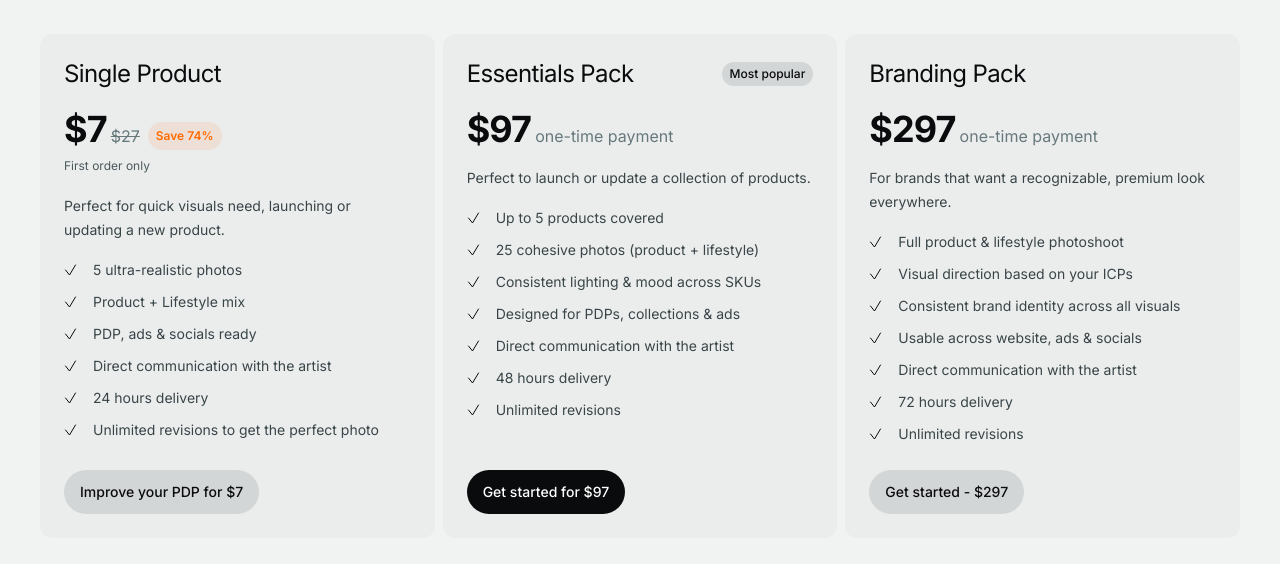
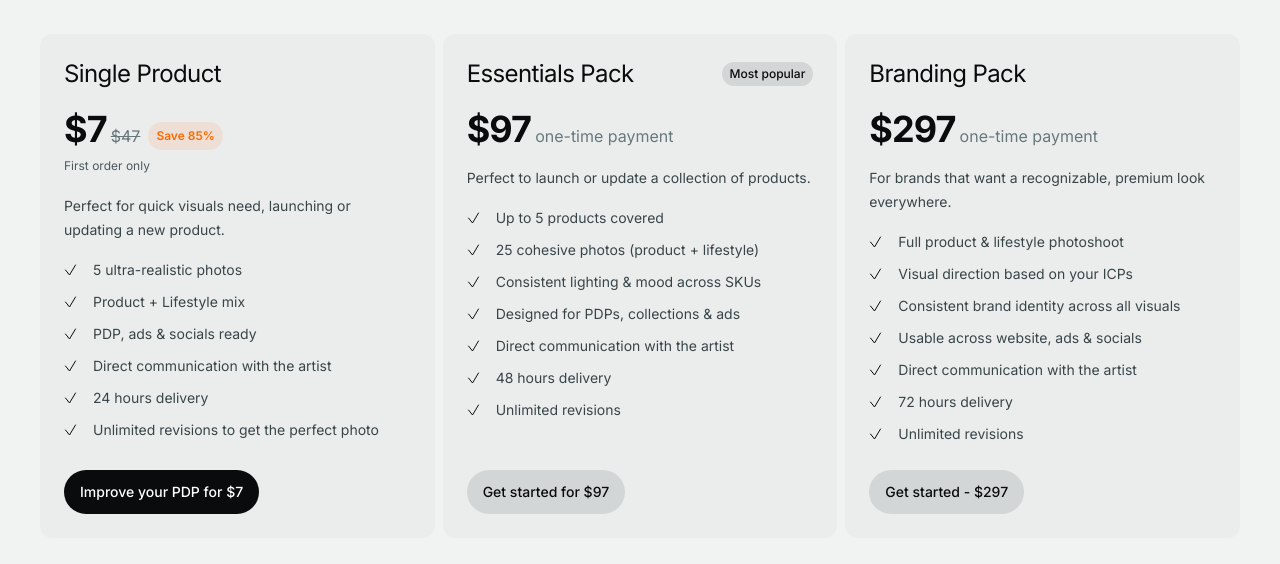
Before and after one commit to julianalert/finalYuzuu, a Next.js app: page / in a window 1280 px wide. Shown: the part 4580-5144 px from the top of the page. Built offline with nearby package versions, Linux system fonts and the light colour scheme.

Commit message:
new pricing

```diff
--- a/src/app/page.tsx
+++ b/src/app/page.tsx
@@ -866,7 +866,7 @@ export default function Page() {
             <Plan
               name="Single Product"
               price="$7"
-              originalPrice="$27"
+              originalPrice="$47"
               period="one-time payment"
               subheadline={<p>Perfect for quick visuals need, launching or updating a new product.</p>}
               features={[
@@ -878,9 +878,9 @@ export default function Page() {
                 'Unlimited revisions to get the perfect photo',
               ]}
               cta={
-                <SoftButtonLink href="https://buy.stripe.com/14AbJ2bZI1dugRX4SveME04" size="lg" target="_blank" rel="noopener noreferrer">
+                <ButtonLink href="https://buy.stripe.com/14AbJ2bZI1dugRX4SveME04" size="lg" target="_blank" rel="noopener noreferrer">
                   Improve your PDP for $7
-                </SoftButtonLink>
+                </ButtonLink>
               }
             />
             <Plan
@@ -899,9 +899,9 @@ export default function Page() {
                 'Unlimited revisions',
               ]}
               cta={
-                <ButtonLink href="https://buy.stripe.com/3cIbJ27Js2hygRXacPeME09" size="lg" target="_blank" rel="noopener noreferrer">
+                <SoftButtonLink href="https://buy.stripe.com/3cIbJ27Js2hygRXacPeME09" size="lg" target="_blank" rel="noopener noreferrer">
                   Get started for $97
-                </ButtonLink>
+                </SoftButtonLink>
               }
             />
             <Plan
```
